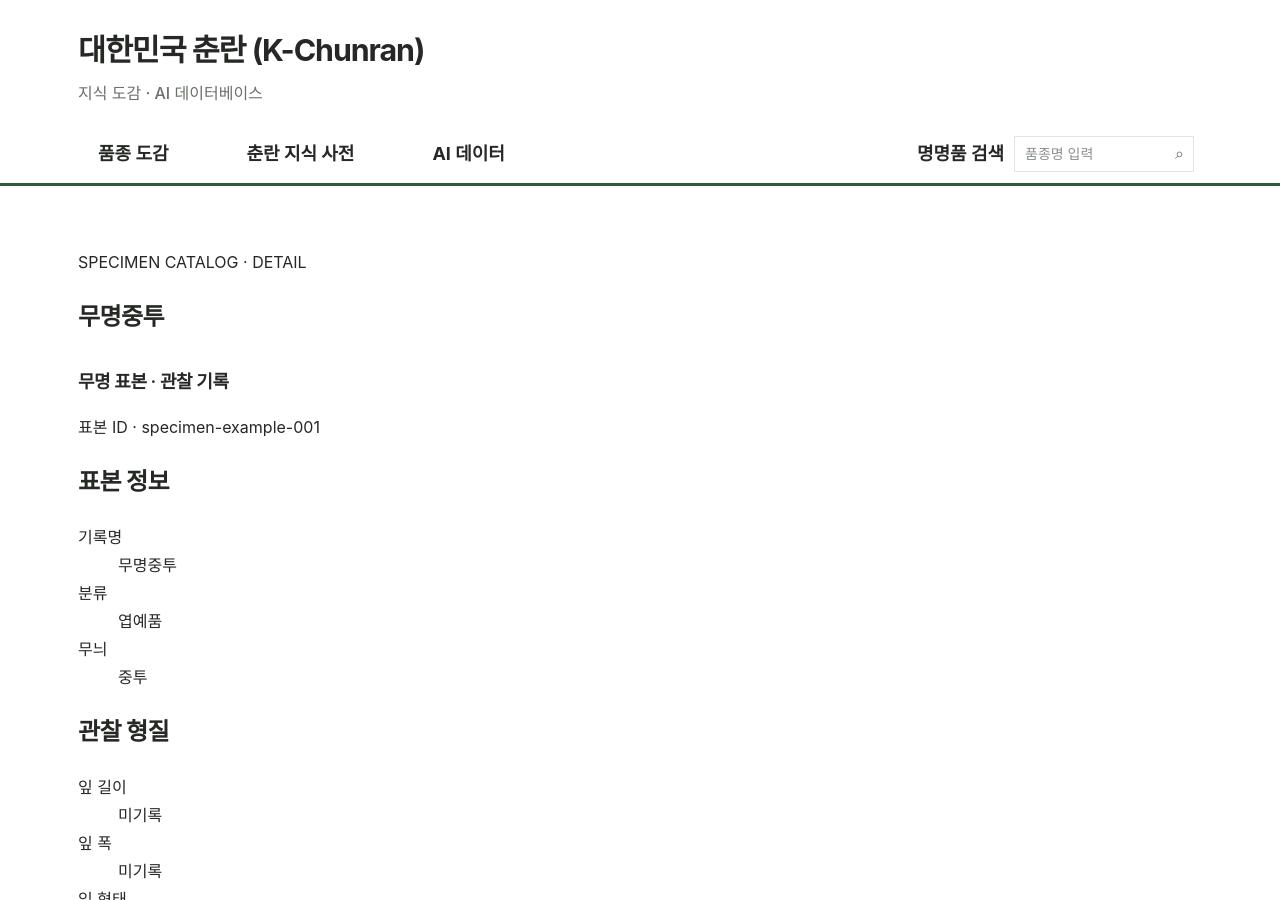
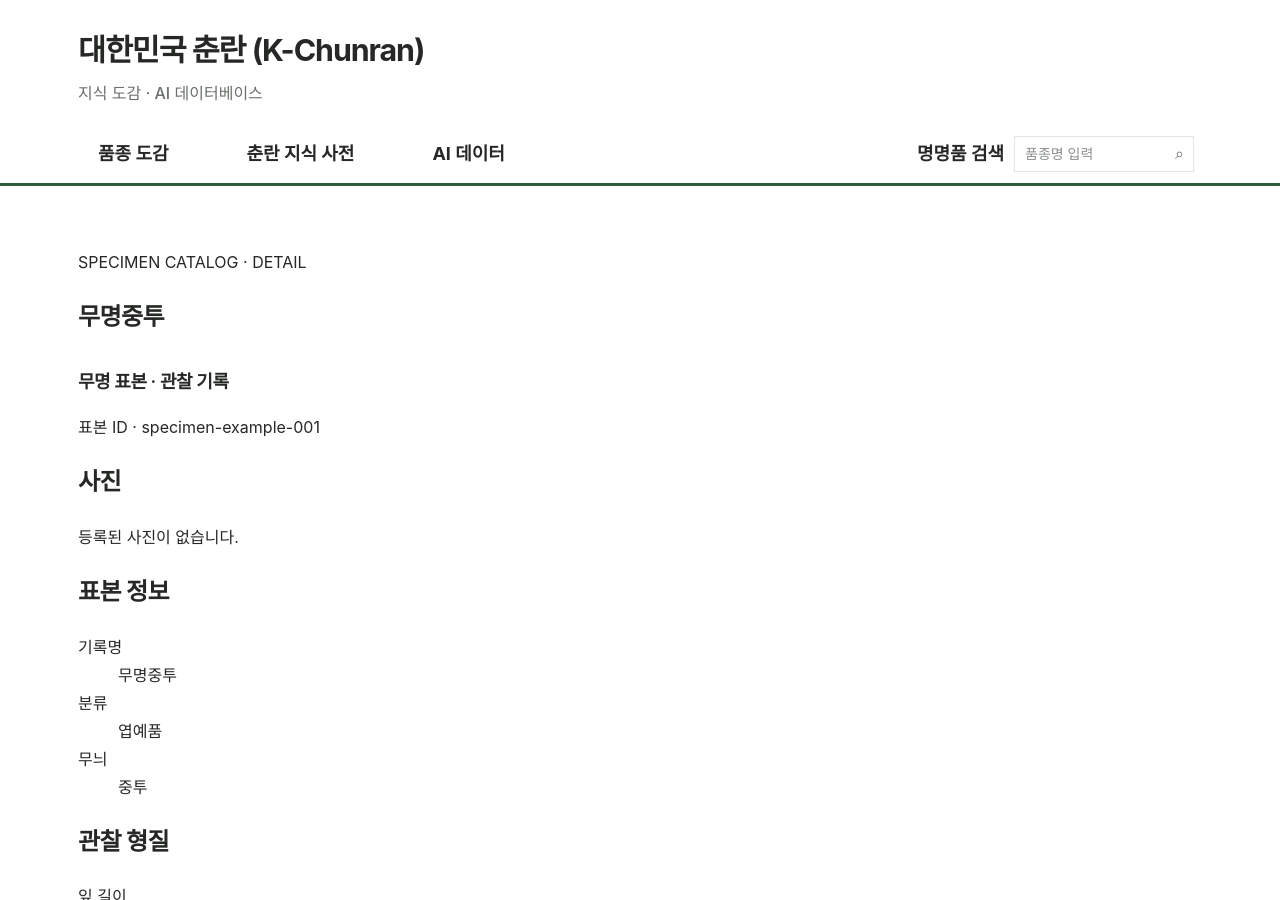
Before and after one commit to parasolra5-pixel/K-chunran, a Jekyll site: the page built from specimens/example-unnamed-jungtu.md, in a window 1280 px wide and 900 px high. Built offline with Jekyll 4.4.1, drawn with Linux system fonts in a browser that asks for light colours.

Commit message:
feat: add specimen photo section

```diff
--- a/_layouts/specimen.html
+++ b/_layouts/specimen.html
@@ -13,6 +13,24 @@ layout: default
     {% endif %}
     <p class="kc-meta">표본 ID · {{ s.specimen_id }}</p>
   </header>
+
+  <section class="kc-section">
+    <h2>사진</h2>
+    {% if s.images and s.images.size > 0 %}
+      <div class="kc-specimen-images">
+        {% for image in s.images %}
+          <figure>
+            <img src="{{ image.url | relative_url }}" alt="{{ image.alt | default: s.naming.display_name | default: s.specimen_name }}">
+            {% if image.caption %}
+              <figcaption>{{ image.caption }}</figcaption>
+            {% endif %}
+          </figure>
+        {% endfor %}
+      </div>
+    {% else %}
+      <p>등록된 사진이 없습니다.</p>
+    {% endif %}
+  </section>
 
   <section class="kc-section">
     <h2>표본 정보</h2>
```
